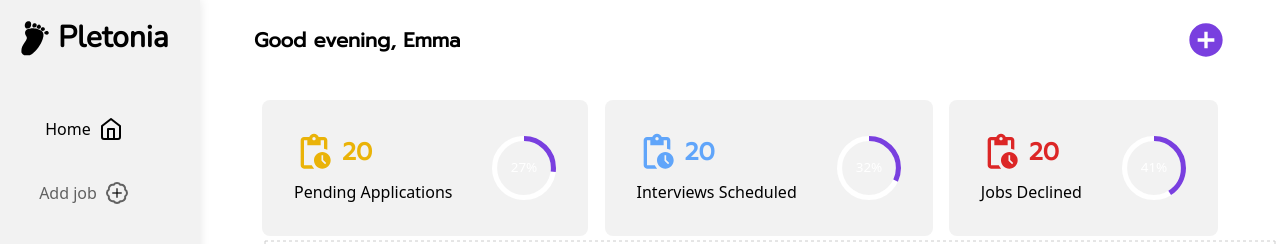
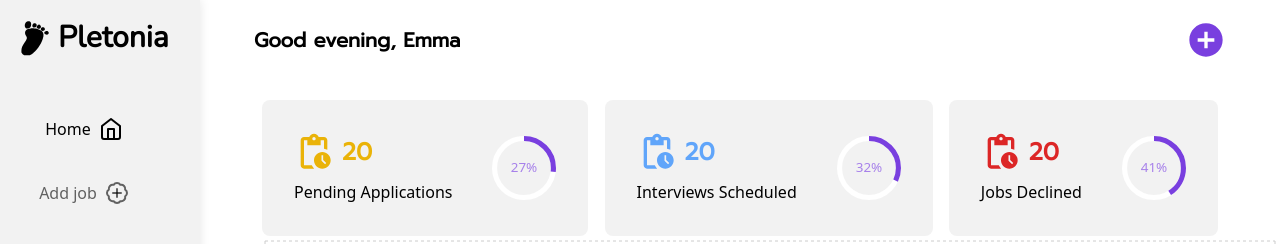
Before and after one commit to emmaGH1/Pletonia, a Next.js app: page /dashboard in a window 1280 px wide. Shown: the top 244 px of the page. Built offline with nearby package versions, Linux system fonts and the light colour scheme; a web font is replaced by a local one.

Commit message:
feat: Add custom color to text

```diff
--- a/components/dashboard/ProgressRing.tsx
+++ b/components/dashboard/ProgressRing.tsx
@@ -2,8 +2,6 @@
 
 import { CircularProgressbar, buildStyles } from 'react-circular-progressbar';
 import 'react-circular-progressbar/dist/styles.css';
-import { useTheme } from "next-themes"
-
 interface Props {
    percentage: number,
    status: 'pending' | 'interview' | 'declined',
@@ -11,7 +9,7 @@ interface Props {
 }
 
 const ProgressRing = ({ percentage, className, status }: Props) => {
-  const { theme } = useTheme()
+
   return (
    <div className={`w-16 h-16 ${className}`}>
       <CircularProgressbar
@@ -45,7 +43,7 @@ const ProgressRing = ({ percentage, className, status }: Props) => {
          // Customize the text
          text: {
            // Text color
-           fill: '#ffffff',
+           fill: '#a781ea',
            // Text size
            fontSize: '21px',
          },
```
